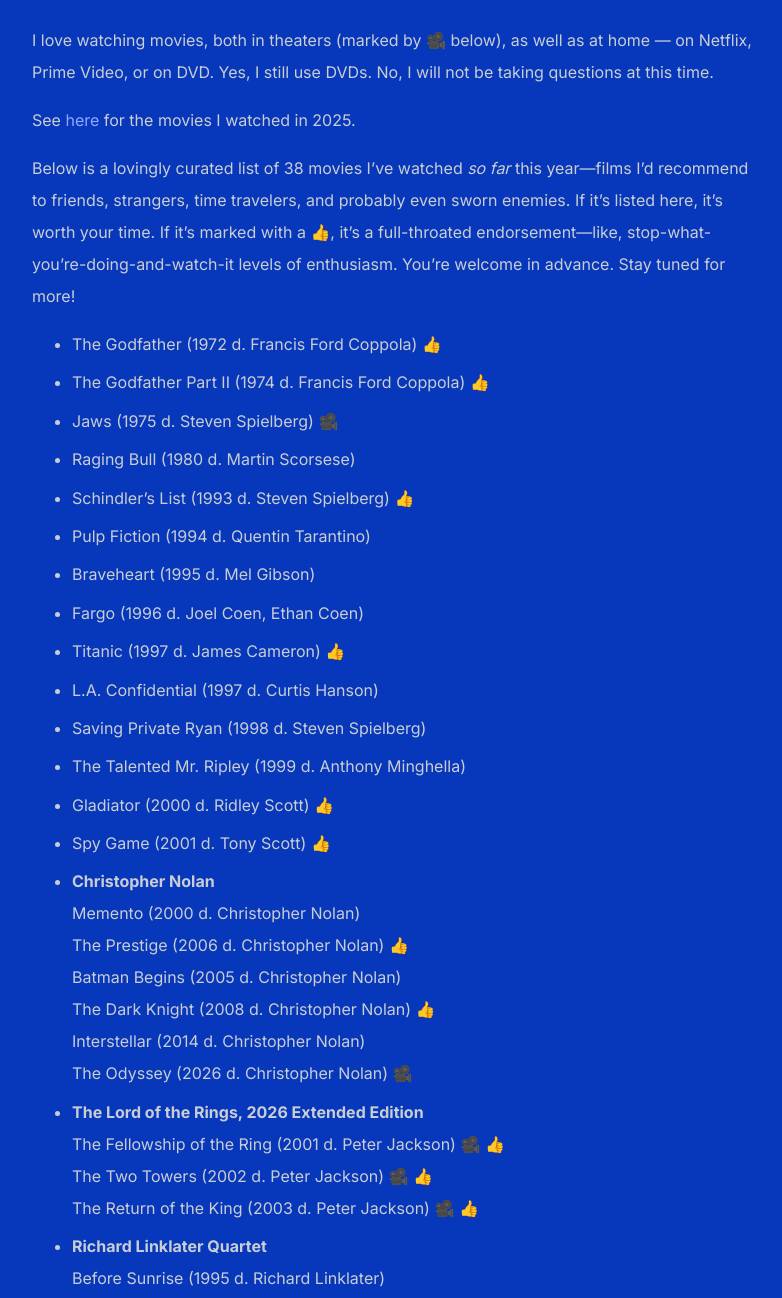
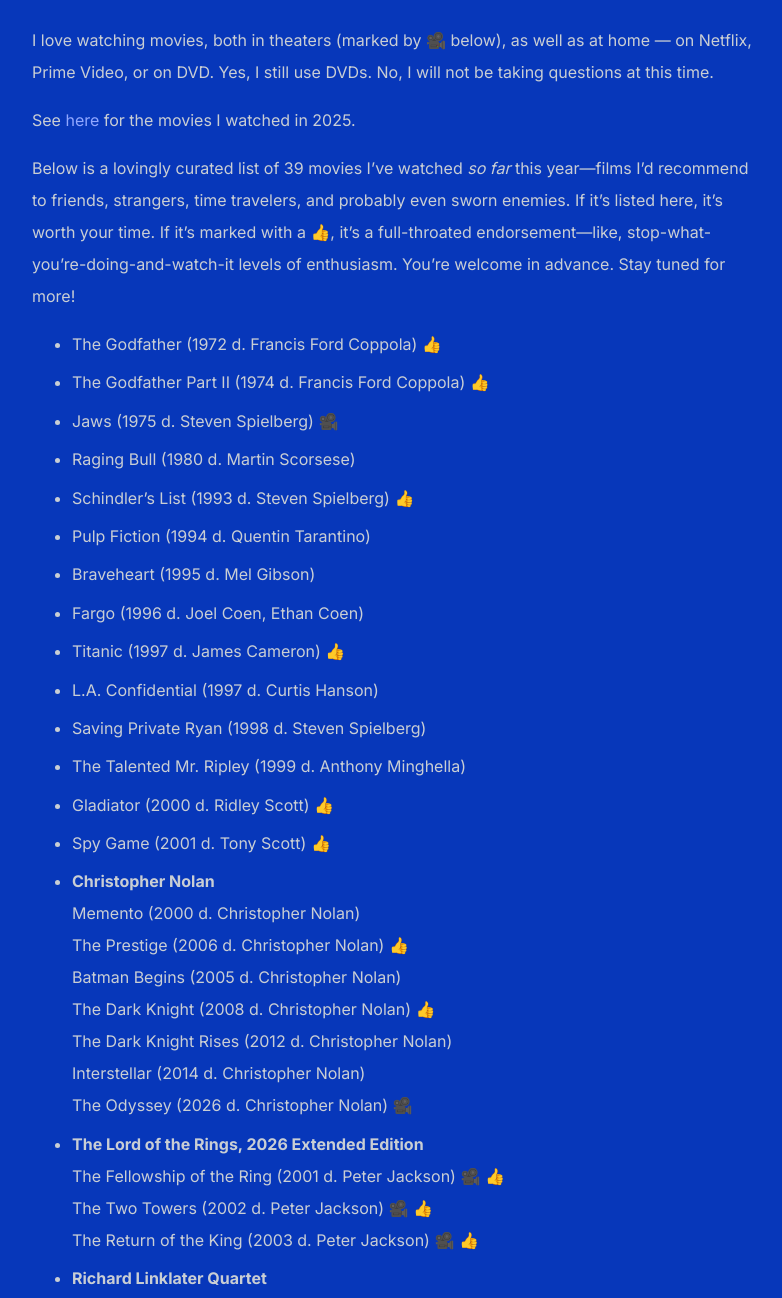
Before and after one commit to shihankanungo/shihankanungo.github.io, a Jekyll site: the page built from movies.md, in a window 1280 px wide and 1400 px high, scrolled down 898 px, cut to the strip 102-1400 px from the top of the window. Shown: the whole strip, without its empty margins (248-1030 px from the left). Built offline with Jekyll 4.4.1, drawn with Linux system fonts in a browser that asks for light colours.

Commit message:
Update movies.md

```diff
--- a/movies.md
+++ b/movies.md
@@ -14,7 +14,7 @@
 
 See [here](https://shihankanungo.github.io/wrapped-2025#movies) for the movies I watched in 2025.
 
-Below is a lovingly curated list of 38 movies I've watched *so far* this year&mdash;films I'd recommend to friends, strangers, time travelers, and probably even sworn enemies. If it’s listed here, it’s worth your time. If it’s marked with a 👍, it's a full-throated endorsement&mdash;like, stop-what-you're-doing-and-watch-it levels of enthusiasm. You're welcome in advance. Stay tuned for more!
+Below is a lovingly curated list of 39 movies I've watched *so far* this year&mdash;films I'd recommend to friends, strangers, time travelers, and probably even sworn enemies. If it’s listed here, it’s worth your time. If it’s marked with a 👍, it's a full-throated endorsement&mdash;like, stop-what-you're-doing-and-watch-it levels of enthusiasm. You're welcome in advance. Stay tuned for more!
 
 - The Godfather (1972 d. Francis Ford Coppola) 👍
 - The Godfather Part II (1974 d. Francis Ford Coppola) 👍
@@ -35,6 +35,7 @@
   The Prestige (2006 d. Christopher Nolan) 👍 <br>
   Batman Begins (2005 d. Christopher Nolan) <br>
   The Dark Knight (2008 d. Christopher Nolan) 👍 <br>
+  The Dark Knight Rises (2012 d. Christopher Nolan) <br>
   Interstellar (2014 d. Christopher Nolan) <br>
   The Odyssey (2026 d. Christopher Nolan) 🎥
 - **The Lord of the Rings, 2026 Extended Edition** <br>
```
